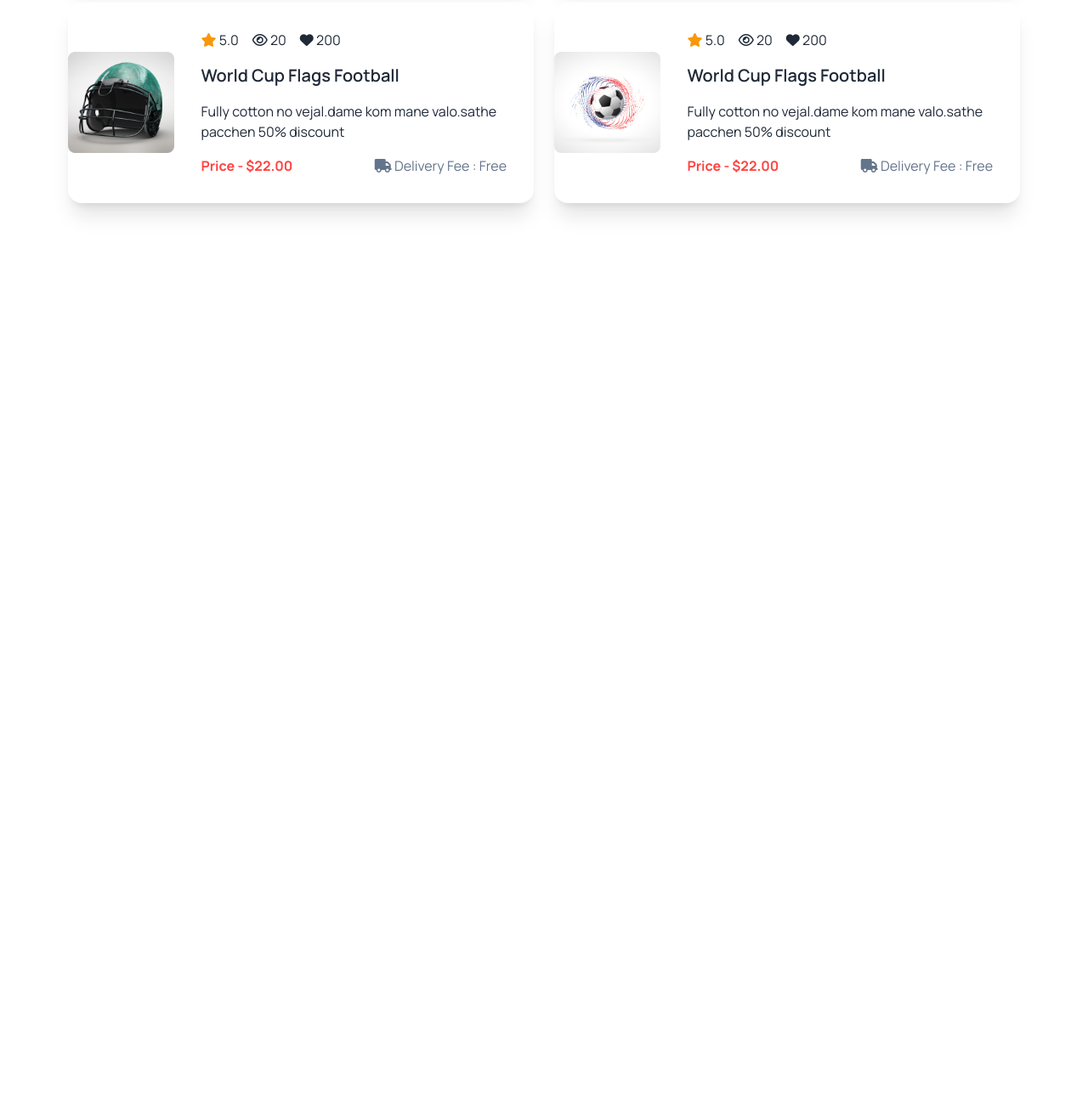
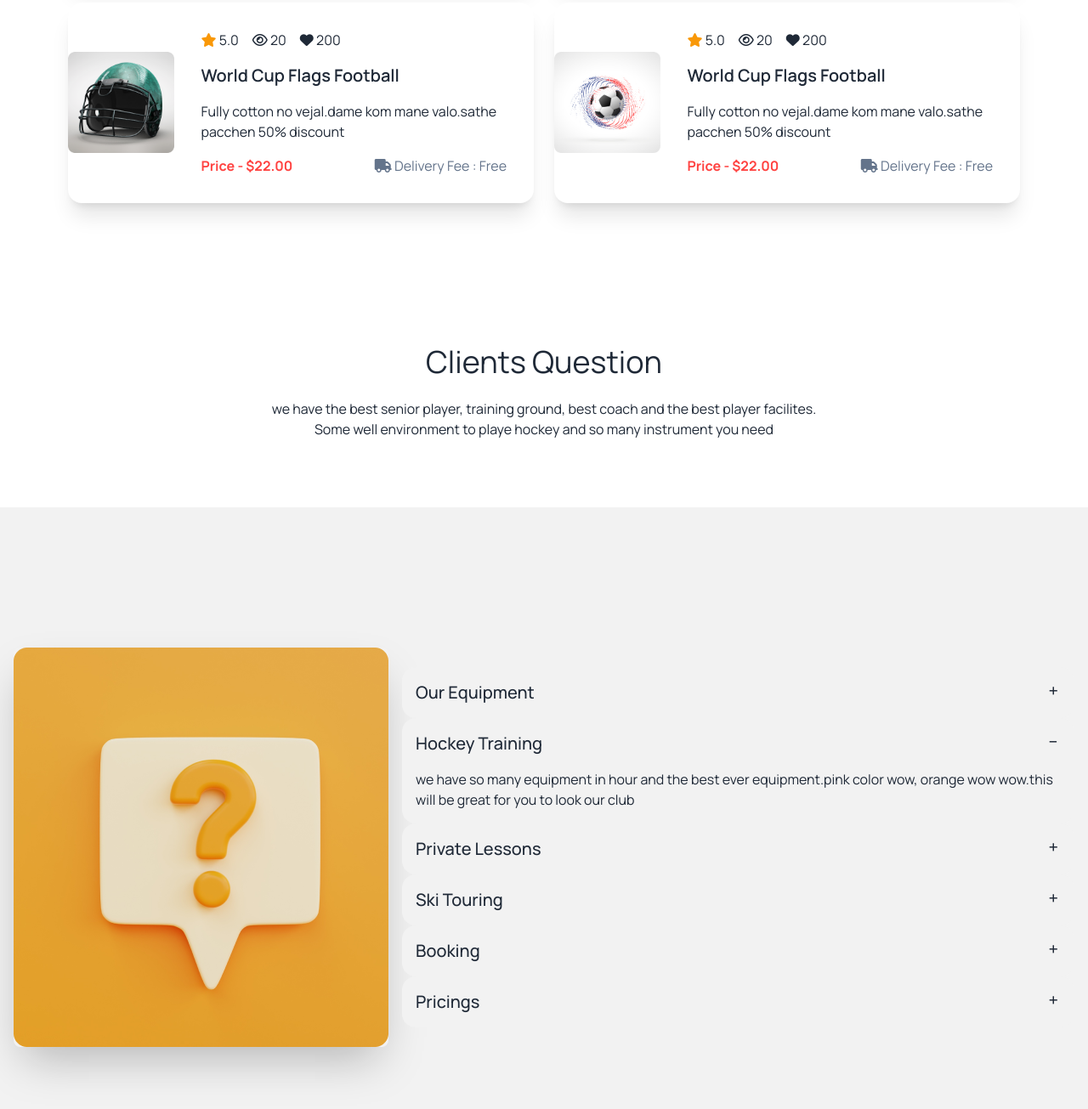
Before and after one commit to Im-TanjilHassan/hockey-star, a plain HTML site: page index.html in a window 1280 px wide. Shown: the part 3366-4671 px from the top of the page at 85% size. Before the commit the page ends 3765 px from the top, so only its background shows below. Drawn offline with nearby package versions, Linux system fonts and the light colour scheme.

Commit message:
client question section done with responsive

```diff
--- a/index.html
+++ b/index.html
@@ -410,6 +410,82 @@
             </div>
         </section>
 
+        <!--client question section-->
+        <section>
+            <div class="text-center mb-20">
+                <h2 class="text-sectitle mb-4">Clients Question</h2>
+                <p class="peragraph">we have the best senior player, training ground, best coach and the best player facilites. <br>
+                    Some well environment to playe hockey and so many instrument you need</p>
+            </div>
+            <div class="hero min-h-screen bg-base-200">
+                <div class="hero-content flex-col lg:flex-row">
+                    <img src="Images/according.png"
+                        class="rounded-lg shadow-2xl" />
+                    <div>
+                        <div class="collapse collapse-plus bg-base-200">
+                            <input type="radio" name="my-accordion-3" checked="checked" />
+                            <div class="collapse-title text-xl font-medium">
+                                Our Equipment
+                            </div>
+                            <div class="collapse-content">
+                                <p>we have so many equipment in hour and the best ever equipment.pink color wow, orange wow wow.this will be great for you to look our club</p>
+                            </div>
+                        </div>
+                        <div class="collapse collapse-plus bg-base-200">
+                            <input type="radio" name="my-accordion-3" checked="checked" />
+                            <div class="collapse-title text-xl font-medium">
+                                Hockey Training
+                            </div>
+                            <div class="collapse-content">
+                                <p>we have so many equipment in hour and the best ever equipment.pink color wow, orange wow wow.this will be great for you
+                                to look our club</p>
+                            </div>
+                        </div>
+                        <div class="collapse collapse-plus bg-base-200">
+                            <input type="radio" name="my-accordion-3" />
+                            <div class="collapse-title text-xl font-medium">
+                                Private Lessons
+                            </div>
+                            <div class="collapse-content">
+                                <p>we have so many equipment in hour and the best ever equipment.pink color wow, orange wow wow.this will be great for you
+                                to look our club</p>
+                            </div>
+                        </div>
+                        <div class="collapse collapse-plus bg-base-200">
+                            <input type="radio" name="my-accordion-3" />
+                            <div class="collapse-title text-xl font-medium">
+                            Ski Touring
+                            </div>
+                            <div class="collapse-content">
+                                <p>we have so many equipment in hour and the best ever equipment.pink color wow, orange wow wow.this will be great for you
+                                to look our club</p>
+                            </div>
+                        </div>
+                        <div class="collapse collapse-plus bg-base-200">
+                            <input type="radio" name="my-accordion-3" />
+                            <div class="collapse-title text-xl font-medium">
+                            Booking
+                            </div>
+                            <div class="collapse-content">
+                                <p>we have so many equipment in hour and the best ever equipment.pink color wow, orange wow wow.this will be great for you
+                                to look our club</p>
+                            </div>
+                        </div>
+                        <div class="collapse collapse-plus bg-base-200">
+                            <input type="radio" name="my-accordion-3" />
+                            <div class="collapse-title text-xl font-medium">
+                            Pricings
+                            </div>
+                            <div class="collapse-content">
+                                <p>we have so many equipment in hour and the best ever equipment.pink color wow, orange wow wow.this will be great for you
+                                to look our club</p>
+                            </div>
+                        </div>
+                    </div>
+                </div>
+            </div>
+        </section>
+
     </main>
     <footer>
 
```
